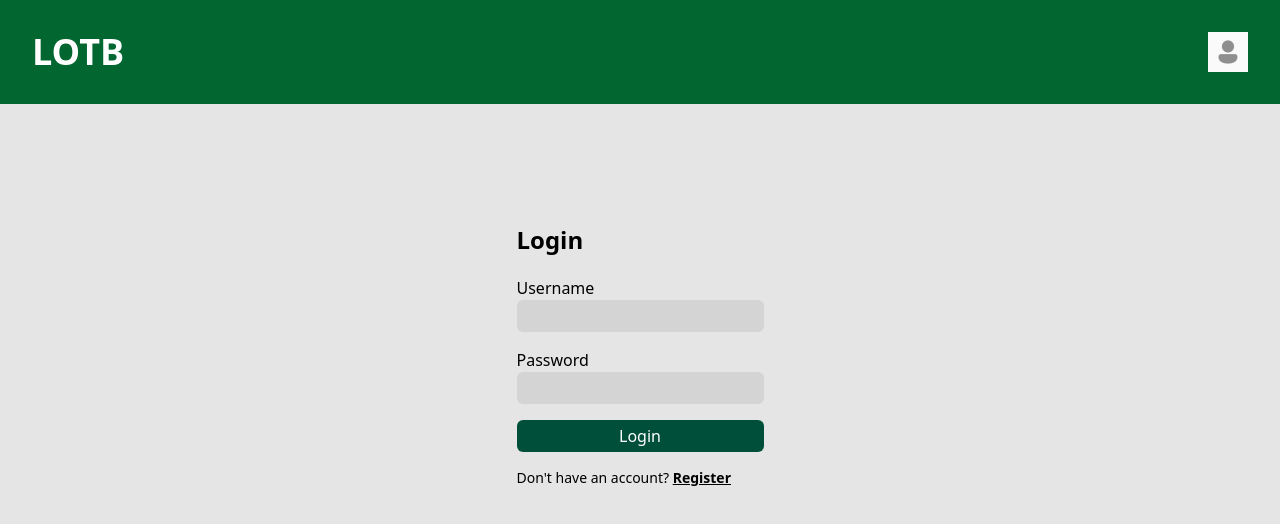
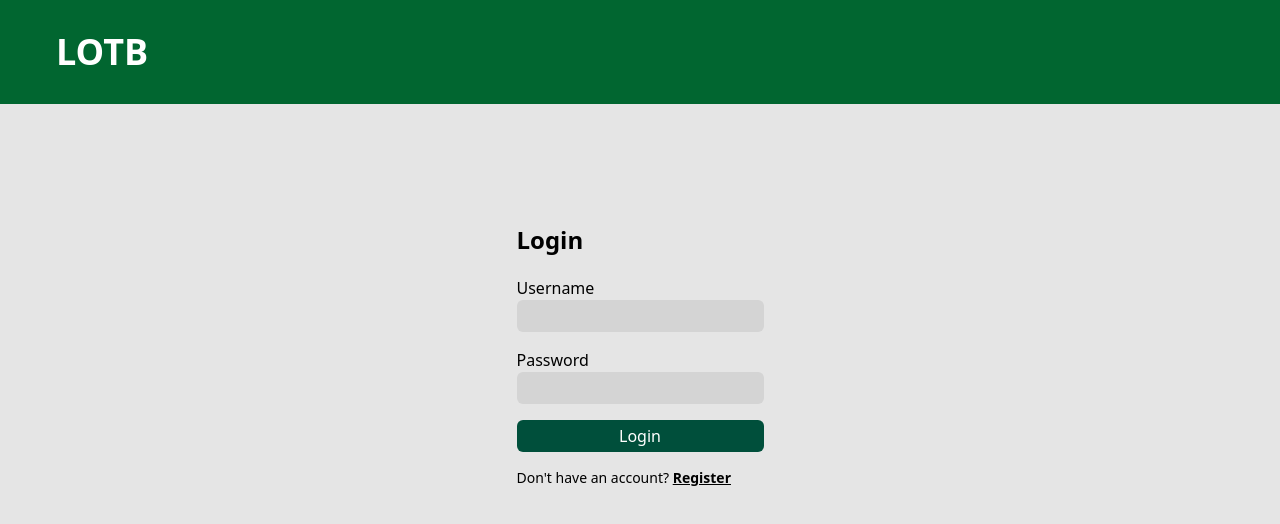
Before and after one commit to elsonfreire/listen-outside-the-box, a React (Vite) app in the folder frontend/: page /login in a window 1280 px wide. Shown: the top 524 px of the page. Built offline with nearby package versions, Linux system fonts and the light colour scheme.

Commit message:
Hide profile button when user not logged

```diff
--- a/frontend/src/App.tsx
+++ b/frontend/src/App.tsx
@@ -4,11 +4,16 @@ import HomePage from "./pages/Home";
 import PrivateRoute from "./components/PrivateRoute";
 import ProfilePage from "./pages/Profile";
 import Header from "./components/Header";
+import { useState } from "react";
+import { getLoggedUser } from "./data/authStorage";
+import type { User } from "./data/usersStorage";
 
 function App() {
+  const [user, setUser] = useState<User | null>(getLoggedUser());
+
   return (
     <div className=" w-full min-h-screen">
-      <Header />
+      <Header user={user} />
 
       <div className="min-h-screen bg-neutral-200 py-30 flex justify-center">
         <BrowserRouter>
@@ -29,7 +34,7 @@ function App() {
                 </PrivateRoute>
               }
             />
-            <Route path="login" element={<LoginPage />} />
+            <Route path="login" element={<LoginPage setUser={setUser} />} />
           </Routes>
         </BrowserRouter>
       </div>
--- a/frontend/src/components/Header.tsx
+++ b/frontend/src/components/Header.tsx
@@ -1,18 +1,25 @@
-import { getLoggedUser } from "../data/authStorage";
 import profileImg from "../assets/profile.png";
+import type { User } from "../data/usersStorage";
 
-const Header = () => {
-  const user = getLoggedUser();
-
+const Header = ({ user }: { user: User | null }) => {
   return (
-    <div className="bg-green-800 text-white p-8 shadow-lg flex justify-between font-bold">
+    <div className="bg-green-800 text-white p-8 px-14 shadow-lg flex justify-between font-bold">
       <a className="text-4xl" href="/">
         LOTB
       </a>
-      <a href="/profile" className="flex gap-4 items-center cursor-pointer">
-        <p>{user?.name}</p>
-        <img src={profileImg} className="w-10" />
-      </a>
+      {user && (
+        <a
+          href="/profile"
+          className="flex gap-4 items-center cursor-pointer text-right"
+        >
+          <div>
+            <p>{user?.name}</p>
+            {/* <p className="font-normal text-xs text-red-300">Log-off</p> */}
+          </div>
+
+          <img src={profileImg} className="w-10" />
+        </a>
+      )}
     </div>
   );
 };
--- a/frontend/src/pages/Login.tsx
+++ b/frontend/src/pages/Login.tsx
@@ -4,7 +4,7 @@ import { useState } from "react";
 import { login, registerUser, type User } from "../data/usersStorage";
 import { getLoggedUser, setLoggedUser } from "../data/authStorage";
 
-const LoginPage = () => {
+const LoginPage = ({ setUser }: { setUser: (user: User | null) => void }) => {
   const navigate = useNavigate();
 
   const [isRegister, setIsRegister] = useState(false);
@@ -23,6 +23,7 @@ const LoginPage = () => {
     if (user.password !== password) return console.log("Wrong password");
 
     setLoggedUser(user);
+    setUser(user);
 
     navigate("/");
   };
```
